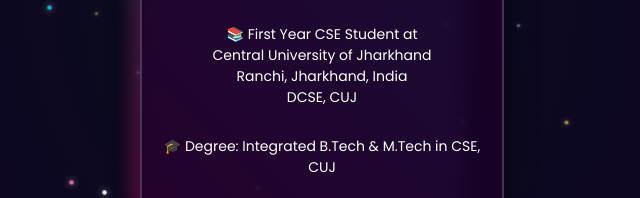
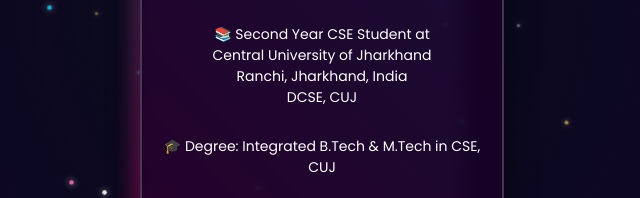
Before and after one commit to krishnakant1794/contact-card-3, a plain HTML site: page index.html in a window 1280 px wide. Shown: the part 388-586 px from the top of the page, 340-980 px from the left. Drawn offline with Linux system fonts and the light colour scheme.

Commit message:
Update index.html

```diff
--- a/index.html
+++ b/index.html
@@ -16,7 +16,7 @@
             <div class="card-front">
                 <img src="KRISHNA.jpg" alt="Profile Picture" class="profile-img">
                 <h2>KRISHNAKANT KUMAR</h2>
-                <p>📚 First Year CSE Student at <br> Central University of Jharkhand <br>
+                <p>📚 Second Year CSE Student at <br> Central University of Jharkhand <br>
                     Ranchi, Jharkhand, India <br>
                     DCSE, CUJ</p>
                 <p>🎓 Degree: Integrated B.Tech & M.Tech in CSE, CUJ </p>
```
